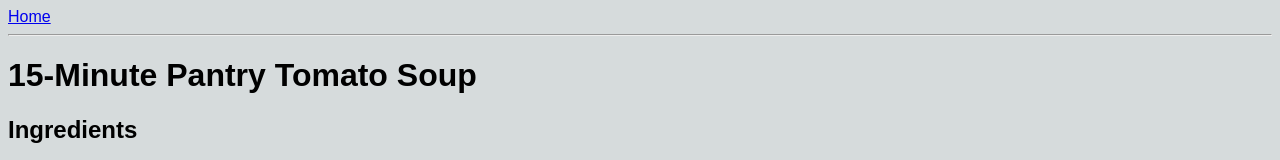
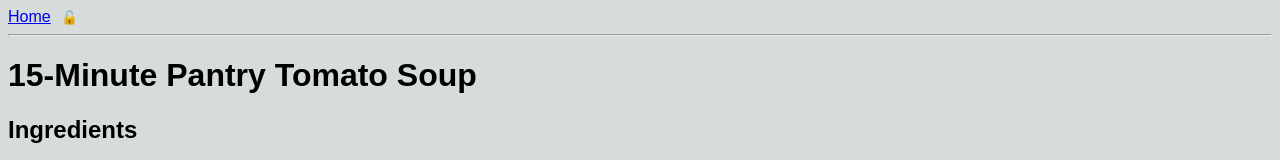
Before and after one commit to vililahtevanoja/recipes, a SvelteKit app: page /recipes/15-minute-pantry-tomato-soup in a window 1280 px wide. Shown: the top 160 px of the page. Built offline with nearby package versions, Linux system fonts and the light colour scheme.

Commit message:
add lockbutton to enable wakelock for keeping screen on when cooking

```diff
--- a/src/routes/recipes/[slug]/+page.svelte
+++ b/src/routes/recipes/[slug]/+page.svelte
@@ -14,8 +14,9 @@
     ],
   })
   let wakeLock: WakeLockSentinel | undefined
+  export const wakeLockAvailable = 'wakeLock' in navigator
+
   const toggleWakeLock = async () => {
-    const wakeLockAvailable = 'wakeLock' in navigator
     if (!wakeLockAvailable) {
       return
     }
@@ -27,18 +28,28 @@
     }
   }
   export let data: PageServerData
-   export let markdownHtml = marked.parse(data.content)
-   export let title = data.title
-   export let wakeLockEnabled = wakeLock !== undefined
+  export let markdownHtml = marked.parse(data.content)
+  export let title = data.title
+  export let lockButtonText = wakeLock?.released ? '🔒' : '🔓'
 </script>
 
 <svelte:head>
-  <title>{data.title}</title>
+  <title>{title}</title>
 </svelte:head>
 
 <nav>
   <a href={resolve('/')}>Home</a>
+  {#if wakeLockAvailable}
+    <button id={'lockButton'} on:click={toggleWakeLock}>{lockButtonText}</button>
+  {/if}
 </nav>
 
 <!-- Safe @html as we are rendering static content from our own Markdown files -->
-<div>{@html marked.parse(data.content)}</div>
+<div>{@html markdownHtml}</div>
+
+<style>
+  #lockButton {
+    background-color: transparent;
+    border: none;
+  }
+</style>
```
Also changed, not shown: 1 other file (tests, documents, lock files or other folders).
